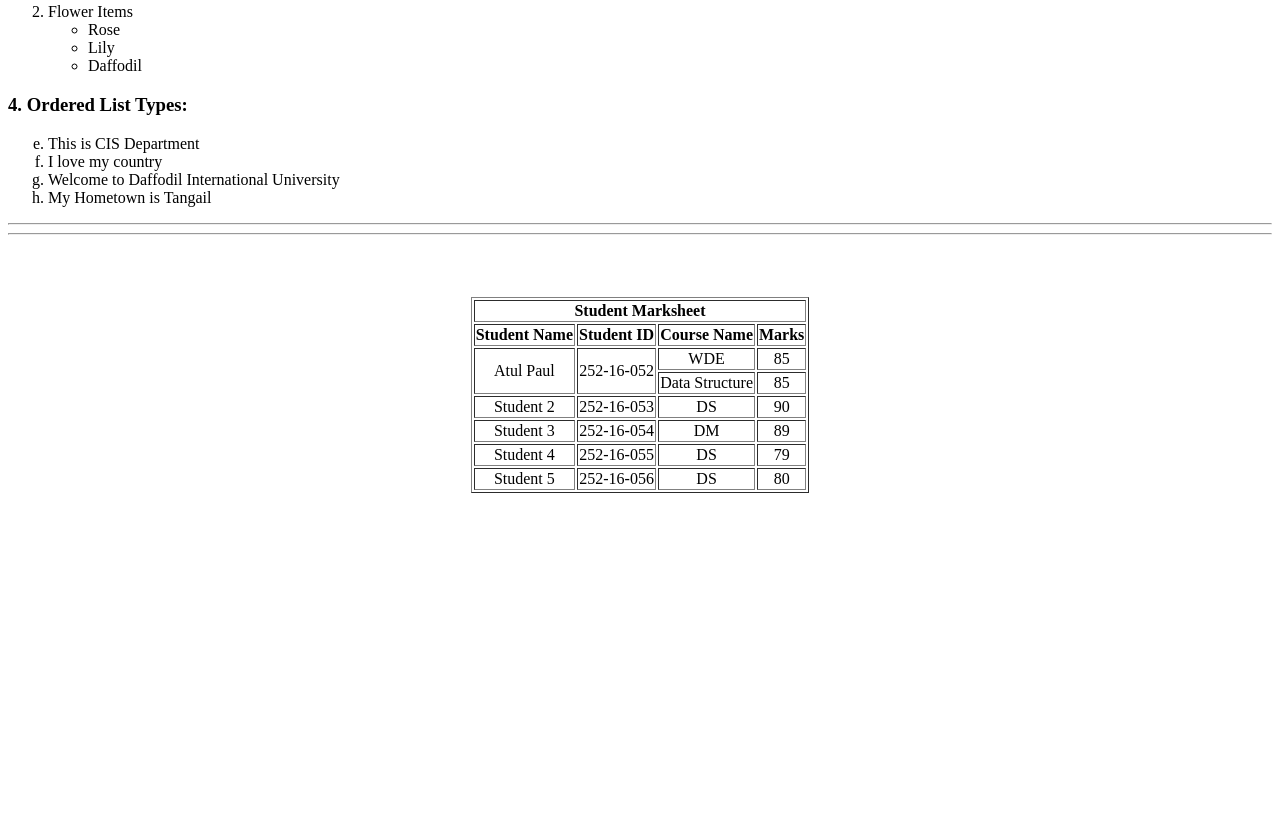
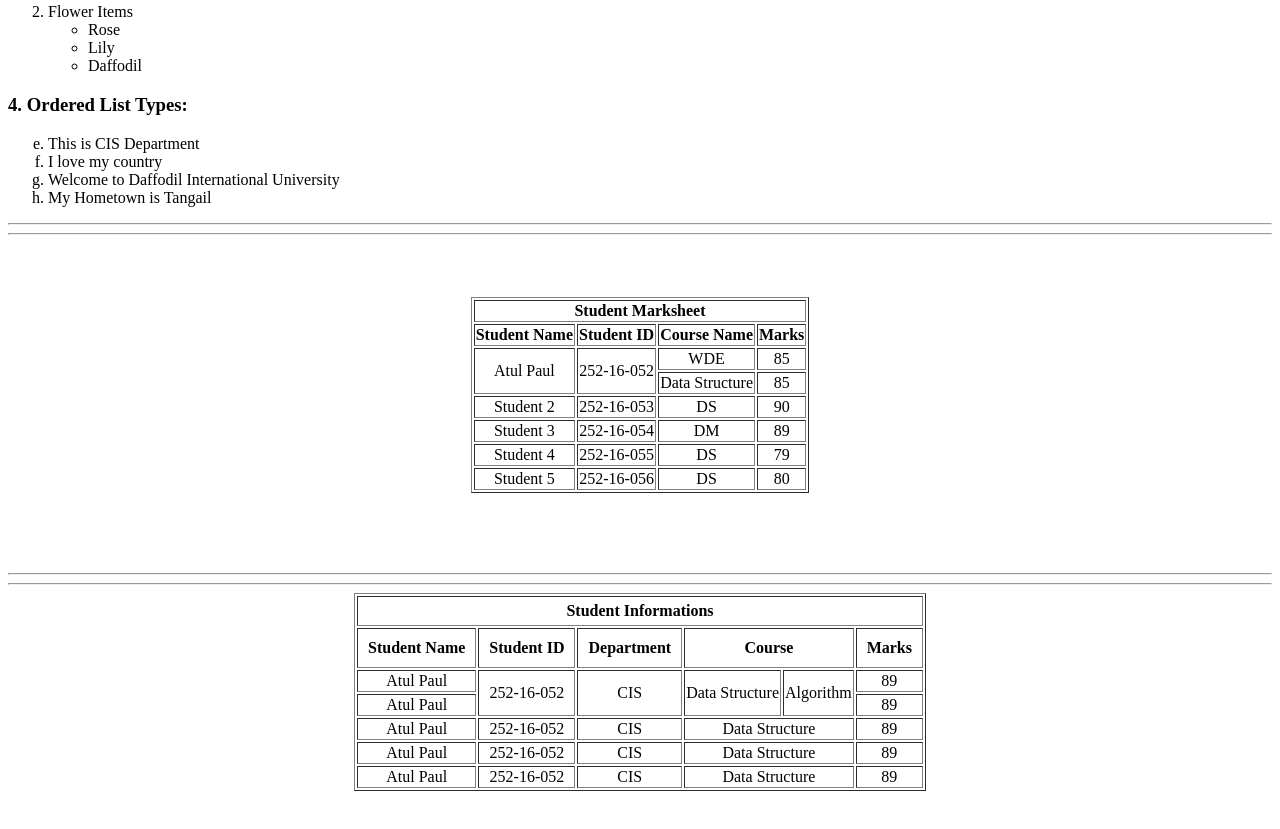
Before and after one commit to atul-dev-ai/WDE-Lab-Resource, a plain HTML site: page Lab_2/index.html in a window 1280 px wide. Shown: the part 434-1263 px from the top of the page. Before the commit the page ends 1007 px from the top, so only its background shows below. Drawn offline with Linux system fonts and the light colour scheme.

Commit message:
New table added

```diff
--- a/Lab_2/index.html
+++ b/Lab_2/index.html
@@ -102,6 +102,55 @@
       <td align="center">80</td>
     </tr>
   </table><br><br><br><br>
+  <hr><hr>
+  <table align="center" border="1">
+    <tr>
+      <th align="center" colspan="10" style="padding: 5px;">Student Informations</th>
+    </tr>
+    <tr>
+      <th style="padding: 10px;">Student Name</th>
+      <th style="padding: 10px;" colspan="2">Student ID</th>
+      <th style="padding: 10px;" colspan="2">Department</th>
+      <th style="padding: 10px;" colspan="4">Course</th>
+      <th style="padding: 10px;">Marks</th>
+    </tr>
+    <tr>
+      <td align="center">Atul Paul</td>
+      <td align="center" rowspan="2" colspan="2">252-16-052</td>
+      <td align="center" rowspan="2" colspan="2">CIS</td>
+      <td align="center" rowspan="2" colspan="2">Data Structure</td>
+      <td align="center" rowspan="2" colspan="2">Algorithm</td>
+      <td align="center">89</td>
+    </tr>
+    <tr>
+      <td align="center">Atul Paul</td>
+      <!-- <td align="center">252-16-052</td> -->
+      <!-- <td align="center">CIS</td> -->
+
+      <td align="center">89</td>
+    </tr>
+    <tr>
+      <td align="center">Atul Paul</td>
+      <td align="center" colspan="2">252-16-052</td>
+      <td align="center" colspan="2">CIS</td>
+      <td align="center" colspan="4">Data Structure</td>
+      <td align="center">89</td>
+    </tr>
+    <tr>
+      <td align="center">Atul Paul</td>
+      <td align="center" colspan="2">252-16-052</td>
+      <td align="center" colspan="2">CIS</td>
+      <td align="center" colspan="4">Data Structure</td>
+      <td align="center">89</td>
+    </tr>
+    <tr>
+      <td align="center">Atul Paul</td>
+      <td align="center" colspan="2">252-16-052</td>
+      <td align="center" colspan="2">CIS</td>
+      <td align="center" colspan="4">Data Structure</td>
+      <td align="center">89</td>
+    </tr>
+  </table><br><br><br><br>
 
 
 </body>
```
